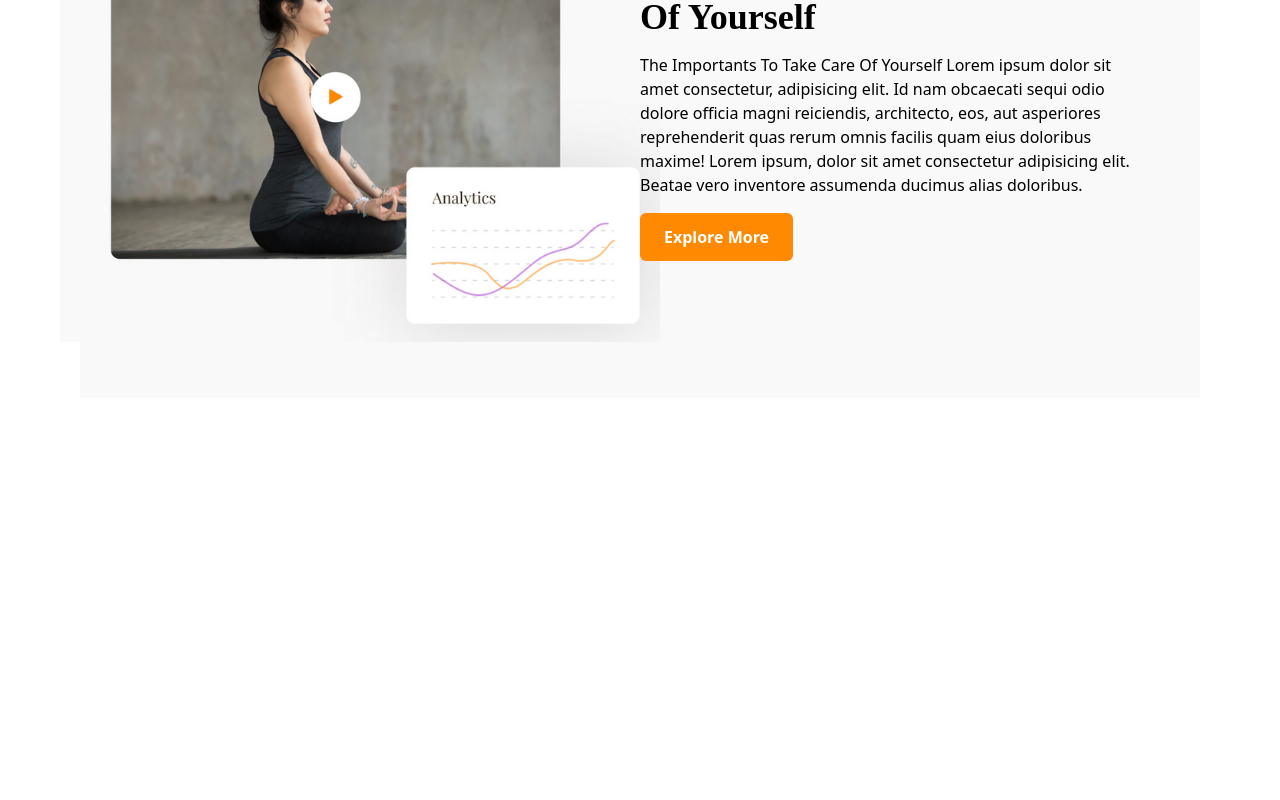
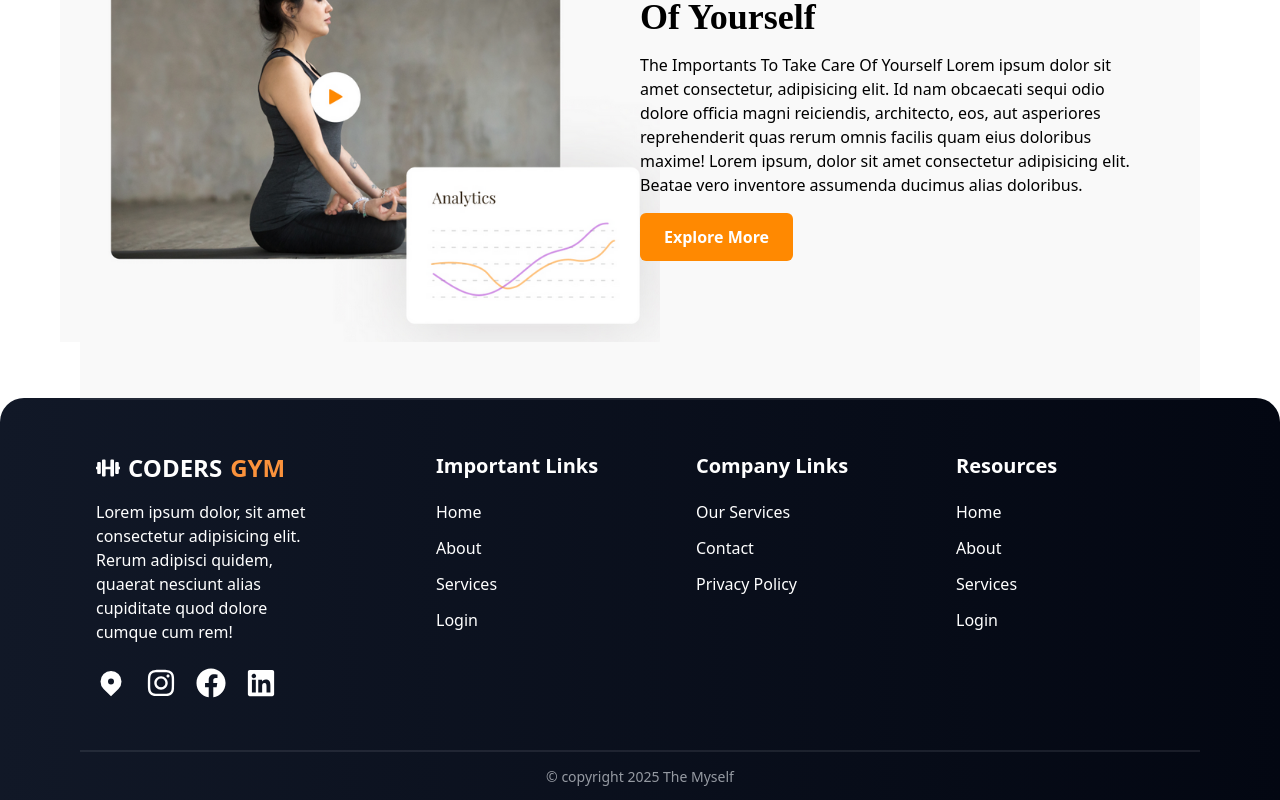
Before and after one commit to NN-Bayat/Coders-Gym_3-8-25, a React (Vite) app: page / in a window 1280 px wide. Shown: the part 3281-4081 px from the top of the page. Before the commit the page ends 3679 px from the top, so only its background shows below. Built offline with nearby package versions, Linux system fonts and the light colour scheme; a web font is replaced by a local one.

Commit message:
faet(footer): I added the footer section and some changes to other files

```diff
--- a/src/App.jsx
+++ b/src/App.jsx
@@ -8,6 +8,7 @@
 import Img1 from "./assets/2.png";
 import Img2 from "./assets/3.png";
 import TapCompo from "./components/Tab/TapCompo";
+import Footer from "./components/Footer/Footer";
 
 const BannerData = {
   image: Img1,
@@ -44,6 +45,7 @@
       <Banner {...BannerData} />
       <TapCompo />
       <Banner {...Banner2Data} />
+      <Footer />
     </div>
   );
 };
--- /dev/null
+++ b/src/components/Footer/Footer.jsx
@@ -0,0 +1,114 @@
+import React from "react";
+import {
+  FaDumbbell,
+  FaFacebook,
+  FaInstagram,
+  FaLinkedin,
+} from "react-icons/fa";
+import { HiLocationMarker } from "react-icons/hi";
+
+const Footer = () => {
+  return (
+    <div className="bg-gradient-to-r from-gray-900 to-gray-950 rounded-t-3xl ">
+      <div className="container">
+        {/* brand info section */}
+        <div className="grid md:grid-cols-4 md:gap-4 py-5 border-t-2 border-gray-300/10 text-white">
+          <div className="py-8 px-4 space-y-4">
+            <div className="text-2xl flex items-center gap-2 font-bold uppercase">
+              <FaDumbbell />
+              <p>Coders</p>
+              <p className="text-secondary">Gym</p>
+            </div>
+            <p>
+              Lorem ipsum dolor, sit amet consectetur adipisicing elit. Rerum
+              adipisci quidem, quaerat nesciunt alias cupiditate quod dolore
+              cumque cum rem!
+            </p>
+            <div className="flex items-center justify-start gap-5 !mt-6">
+              <a href="#">
+                <HiLocationMarker className="text-3xl" />
+              </a>
+              <a href="#">
+                <FaInstagram className="text-3xl" />
+              </a>
+              <a href="#">
+                <FaFacebook className="text-3xl" />
+              </a>
+              <a href="#">
+                <FaLinkedin className="text-3xl" />
+              </a>
+            </div>
+          </div>
+
+          {/* Footer Links */}
+          <div className="grid grid-cols-2 md:grid-cols-3 md:col-span-3 md:ml-14">
+            <div className="py-8 px-4">
+              <h1 className="sm:text-xl text-xl font-bold sm:text-left text-justify mb-5">
+                Important Links
+              </h1>
+              <ul className="flex flex-col gap-3">
+                <li>
+                  <a href="#"> Home</a>
+                </li>
+                <li>
+                  <a href="#"> About</a>
+                </li>
+                <li>
+                  <a href="#"> Services</a>
+                </li>
+                <li>
+                  <a href="#"> Login</a>
+                </li>
+              </ul>
+            </div>
+
+            <div className="py-8 px-4">
+              <h1 className="sm:text-xl text-xl font-bold sm:text-left text-justify mb-5">
+                Company Links
+              </h1>
+              <ul className="flex flex-col gap-3">
+                <li>
+                  <a href="#"> Our Services</a>
+                </li>
+                <li>
+                  <a href="#"> Contact</a>
+                </li>
+                <li>
+                  <a href="#"> Privacy Policy</a>
+                </li>
+              </ul>
+            </div>
+
+            <div className="py-8 px-4">
+              <h1 className="sm:text-xl text-xl font-bold sm:text-left text-justify mb-5">
+                Resources
+              </h1>
+              <ul className="flex flex-col gap-3">
+                <li>
+                  <a href="#"> Home</a>
+                </li>
+                <li>
+                  <a href="#"> About</a>
+                </li>
+                <li>
+                  <a href="#"> Services</a>
+                </li>
+                <li>
+                  <a href="#"> Login</a>
+                </li>
+              </ul>
+            </div>
+          </div>
+        </div>
+        {/* copyright section */}
+        <div className="text-center py-3 border-t-2 border-gray-300/10">
+          <span className="text-sm text-gray-300 opacity-70">
+            © copyright 2025 The Myself
+          </span>
+        </div>
+      </div>
+    </div>
+  );
+};
+
+export default Footer;
```
